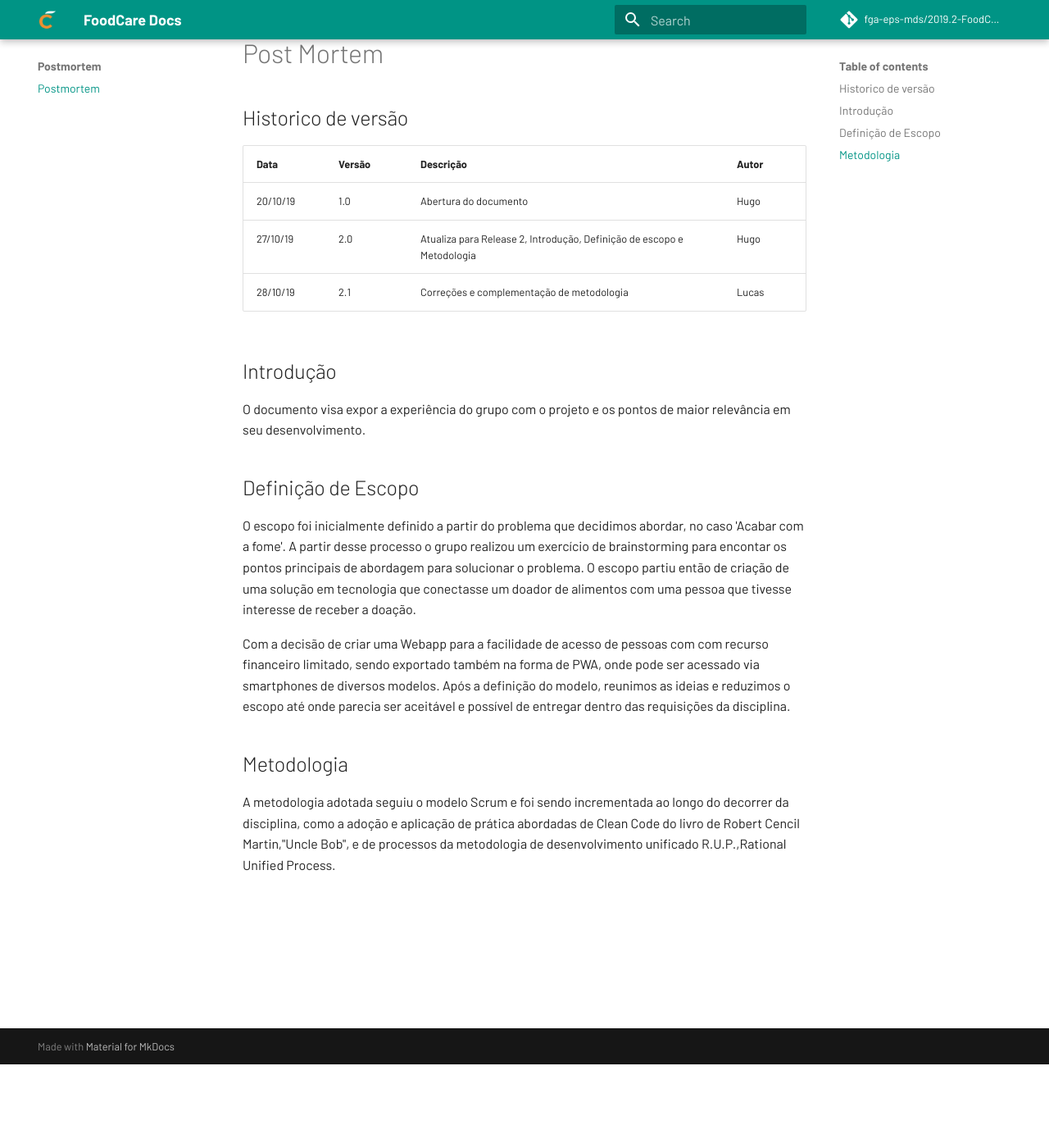
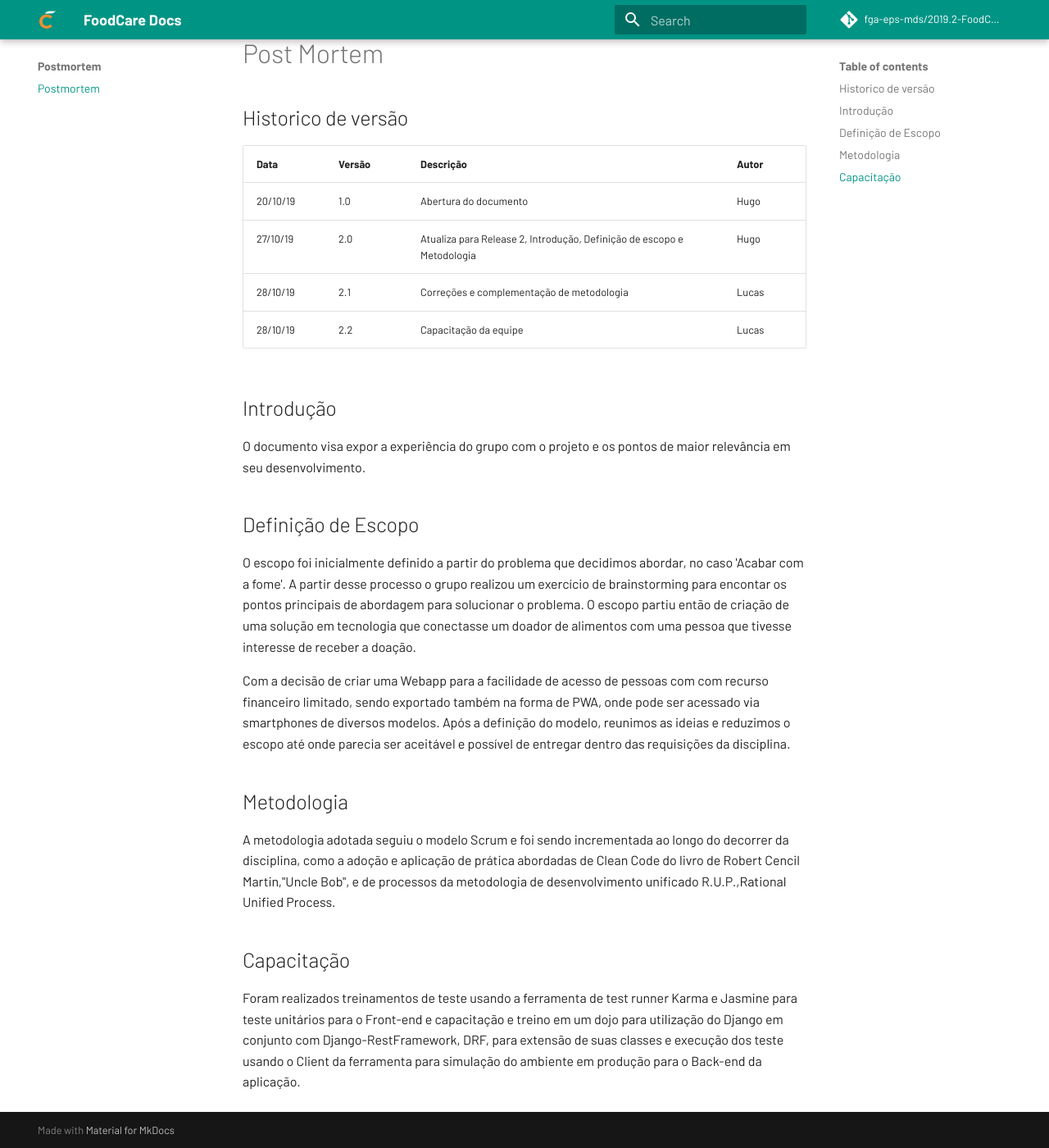
Before and after one commit to fga-eps-mds/2019.2-FoodCare, an MkDocs documentation site: the page built from docs/projeto/post-mortem.md, in a window 1280 px wide and 1400 px high, scrolled down 102 px. Shown: the whole window at 82% size. Built offline with MkDocs 1.6.1 and Material for MkDocs 9.7.7, drawn with Linux system fonts in a browser that asks for light colours; comment, search, counter and statistics services are not loaded.

Commit message:
Adiciona capacitaçao

```diff
--- a/docs/projeto/post-mortem.md
+++ b/docs/projeto/post-mortem.md
@@ -7,6 +7,7 @@
 20/10/19 | 1.0 | Abertura do documento | Hugo
 27/10/19 | 2.0 | Atualiza para Release 2, Introdução, Definição de escopo e Metodologia | Hugo
 28/10/19 | 2.1 | Correções e complementação de metodologia | Lucas
+28/10/19 | 2.2 | Capacitação da equipe | Lucas
 
 ## Introdução
 
@@ -25,3 +26,7 @@ Com a decisão de criar uma Webapp para a facilidade de acesso de pessoas com co
 ## Metodologia
 
 A metodologia adotada seguiu o modelo Scrum e foi sendo incrementada ao longo do decorrer da disciplina, como a adoção e aplicação de prática abordadas de Clean Code do livro de Robert Cencil Martin,"Uncle Bob", e  de processos da metodologia de desenvolvimento unificado R.U.P.,Rational Unified Process.
+
+## Capacitação
+
+Foram realizados treinamentos de teste usando a ferramenta de test runner Karma e Jasmine para teste unitários para o Front-end e  capacitação e treino em um dojo para utilização do Django em conjunto com Django-RestFramework, DRF, para extensão de suas classes e execução dos teste usando o Client da ferramenta para simulação do ambiente em produção para o Back-end da aplicação.
```
